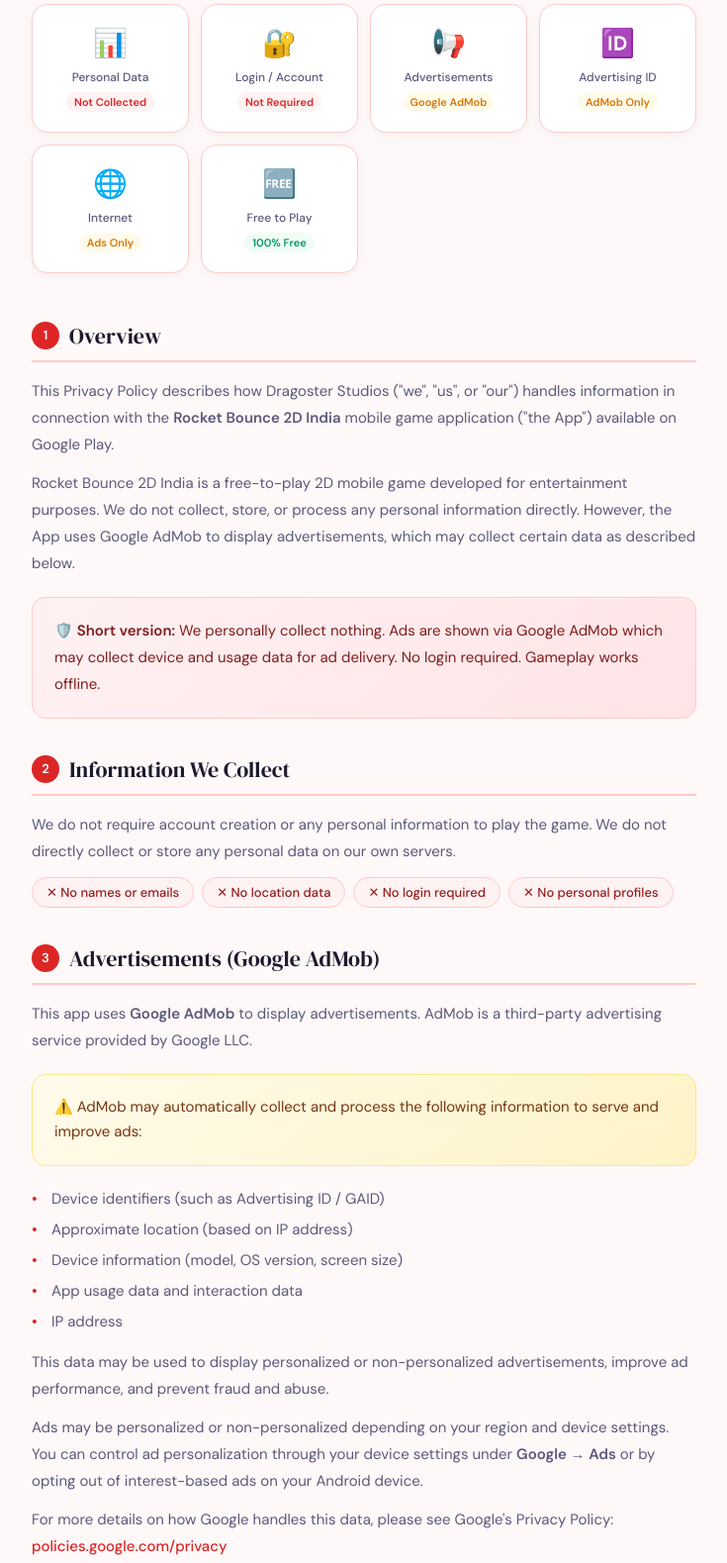
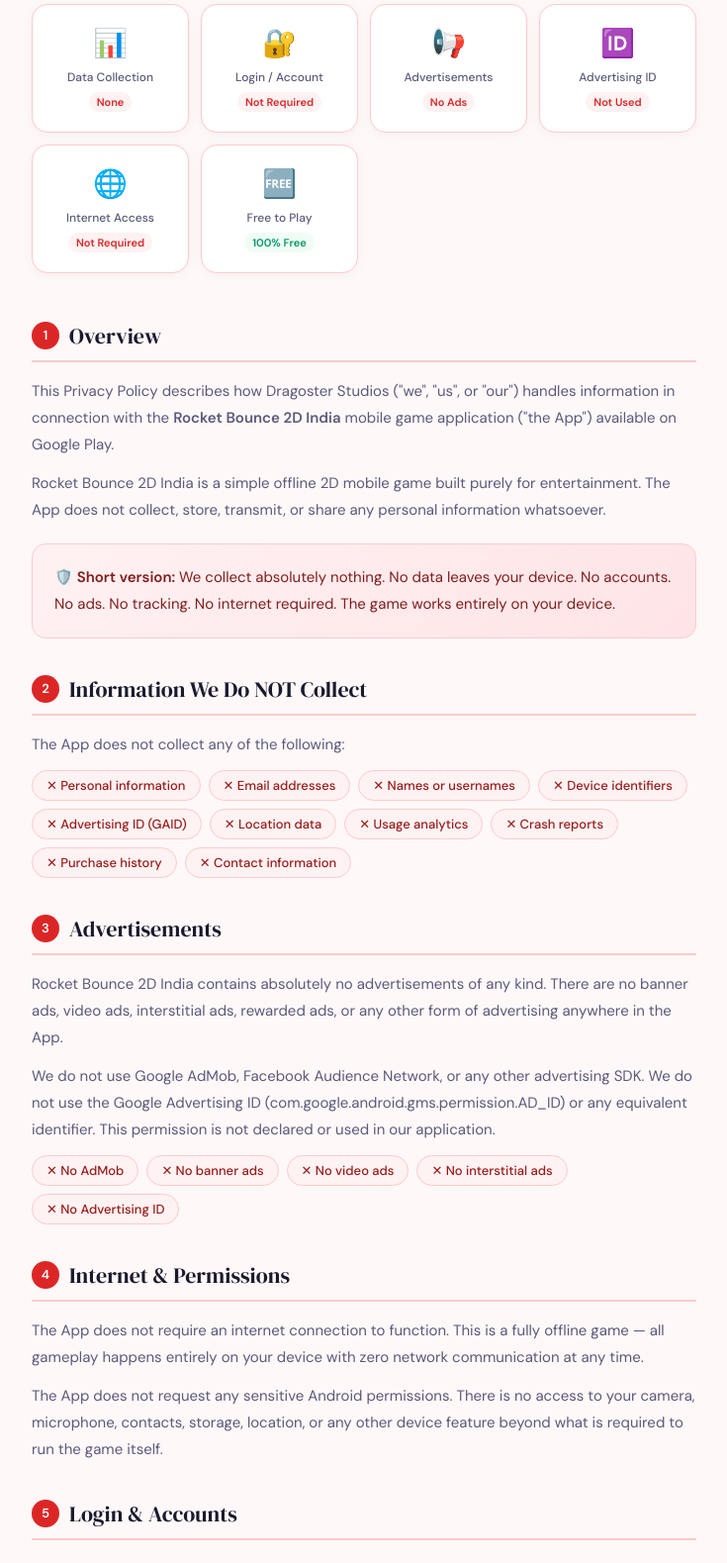
Before and after one commit to vedant262/RocketBounce2DIndia-privacy-policy, a plain HTML site: page index.html in a window 1280 px wide. Shown: the part 350-1929 px from the top of the page at 99% size, without its empty margins (272-1007 px from the left). Drawn offline with Linux system fonts and the light colour scheme.

Commit message:
Revise privacy policy and remove ad references

```diff
--- a/index.html
+++ b/index.html
@@ -15,15 +15,10 @@
     --card: #ffffff;
     --border: #fecaca;
     --yes: #059669;
-    --warn: #d97706;
+    --no: #dc2626;
   }
   * { margin:0; padding:0; box-sizing:border-box; }
-  body {
-    font-family: 'DM Sans', sans-serif;
-    background: var(--bg);
-    color: var(--ink);
-    min-height: 100vh;
-  }
+  body { font-family: 'DM Sans', sans-serif; background: var(--bg); color: var(--ink); min-height: 100vh; }
   .hero {
     background: linear-gradient(135deg, #1a1a2e 0%, #450a0a 50%, #7f1d1d 100%);
     padding: 60px 24px 48px;
@@ -31,180 +26,35 @@
     position: relative;
     overflow: hidden;
   }
-  .hero::before {
-    content: '🚀';
-    position: absolute;
-    font-size: 200px;
-    opacity: 0.05;
-    top: -30px; left: 50%;
-    transform: translateX(-50%);
-  }
-  .badge {
-    display: inline-block;
-    background: rgba(220,38,38,0.25);
-    border: 1px solid rgba(220,38,38,0.5);
-    color: #fca5a5;
-    padding: 6px 16px;
-    border-radius: 100px;
-    font-size: 13px;
-    font-weight: 500;
-    letter-spacing: 0.5px;
-    margin-bottom: 20px;
-  }
-  .hero h1 {
-    font-family: 'DM Serif Display', serif;
-    font-size: clamp(28px, 5vw, 48px);
-    color: #fff;
-    margin-bottom: 12px;
-    line-height: 1.2;
-  }
+  .hero::before { content: '🚀'; position: absolute; font-size: 200px; opacity: 0.05; top: -30px; left: 50%; transform: translateX(-50%); }
+  .badge { display: inline-block; background: rgba(220,38,38,0.25); border: 1px solid rgba(220,38,38,0.5); color: #fca5a5; padding: 6px 16px; border-radius: 100px; font-size: 13px; font-weight: 500; letter-spacing: 0.5px; margin-bottom: 20px; }
+  .hero h1 { font-family: 'DM Serif Display', serif; font-size: clamp(28px, 5vw, 48px); color: #fff; margin-bottom: 12px; line-height: 1.2; }
   .hero p { color: #fca5a5; font-size: 15px; font-weight: 300; }
-  .wrap {
-    max-width: 720px;
-    margin: 0 auto;
-    padding: 48px 24px 80px;
-  }
-  .summary-grid {
-    display: grid;
-    grid-template-columns: repeat(auto-fit, minmax(140px, 1fr));
-    gap: 12px;
-    margin-bottom: 48px;
-  }
-  .summary-card {
-    background: var(--card);
-    border: 1px solid var(--border);
-    border-radius: 16px;
-    padding: 20px 16px;
-    text-align: center;
-    box-shadow: 0 2px 12px rgba(0,0,0,0.04);
-  }
+  .wrap { max-width: 720px; margin: 0 auto; padding: 48px 24px 80px; }
+  .summary-grid { display: grid; grid-template-columns: repeat(auto-fit, minmax(140px, 1fr)); gap: 12px; margin-bottom: 48px; }
+  .summary-card { background: var(--card); border: 1px solid var(--border); border-radius: 16px; padding: 20px 16px; text-align: center; box-shadow: 0 2px 12px rgba(0,0,0,0.04); }
   .summary-card .icon { font-size: 28px; margin-bottom: 8px; }
   .summary-card .label { font-size: 12px; color: var(--muted); font-weight: 500; line-height: 1.4; }
-  .summary-card .val {
-    font-size: 11px;
-    font-weight: 600;
-    margin-top: 6px;
-    padding: 3px 8px;
-    border-radius: 100px;
-    display: inline-block;
-  }
-  .val.no-val { background: #fef2f2; color: #dc2626; }
+  .summary-card .val { font-size: 11px; font-weight: 600; margin-top: 6px; padding: 3px 8px; border-radius: 100px; display: inline-block; }
+  .val.no-val { background: #fef2f2; color: var(--no); }
   .val.yes-val { background: #f0fdf4; color: var(--yes); }
-  .val.warn-val { background: #fffbeb; color: var(--warn); }
-
   .section { margin-bottom: 36px; }
-  .section-title {
-    font-family: 'DM Serif Display', serif;
-    font-size: 22px;
-    color: var(--ink);
-    margin-bottom: 16px;
-    padding-bottom: 10px;
-    border-bottom: 2px solid var(--border);
-    display: flex;
-    align-items: center;
-    gap: 10px;
-  }
-  .section-title .num {
-    background: var(--accent);
-    color: white;
-    width: 28px; height: 28px;
-    border-radius: 50%;
-    display: flex; align-items: center; justify-content: center;
-    font-family: 'DM Sans', sans-serif;
-    font-size: 13px;
-    font-weight: 600;
-    flex-shrink: 0;
-  }
-  .section p {
-    color: var(--muted);
-    font-size: 15px;
-    line-height: 1.8;
-    margin-bottom: 12px;
-  }
+  .section-title { font-family: 'DM Serif Display', serif; font-size: 22px; color: var(--ink); margin-bottom: 16px; padding-bottom: 10px; border-bottom: 2px solid var(--border); display: flex; align-items: center; gap: 10px; }
+  .section-title .num { background: var(--accent); color: white; width: 28px; height: 28px; border-radius: 50%; display: flex; align-items: center; justify-content: center; font-family: 'DM Sans', sans-serif; font-size: 13px; font-weight: 600; flex-shrink: 0; }
+  .section p { color: var(--muted); font-size: 15px; line-height: 1.8; margin-bottom: 12px; }
   .section a { color: var(--accent); text-decoration: none; font-weight: 500; }
-  .section a:hover { text-decoration: underline; }
-
   .pill-row { display: flex; flex-wrap: wrap; gap: 8px; margin-top: 12px; }
-  .pill {
-    padding: 6px 14px;
-    border-radius: 100px;
-    font-size: 13px;
-    font-weight: 500;
-    display: flex; align-items: center; gap: 6px;
-  }
+  .pill { padding: 6px 14px; border-radius: 100px; font-size: 13px; font-weight: 500; display: flex; align-items: center; gap: 6px; }
   .pill.red { background: #fef2f2; color: #991b1b; border: 1px solid #fecaca; }
-  .pill.orange { background: #fff7ed; color: #92400e; border: 1px solid #fed7aa; }
   .pill.green { background: #f0fdf4; color: #166534; border: 1px solid #bbf7d0; }
-
-  .highlight {
-    background: linear-gradient(135deg, #fff1f2, #ffe4e6);
-    border: 1px solid #fecaca;
-    border-radius: 14px;
-    padding: 20px 22px;
-    margin: 20px 0;
-  }
+  .highlight { background: linear-gradient(135deg, #fff1f2, #ffe4e6); border: 1px solid #fecaca; border-radius: 14px; padding: 20px 22px; margin: 20px 0; }
   .highlight p { color: #7f1d1d; margin: 0; font-size: 15px; }
-
-  .warn-box {
-    background: linear-gradient(135deg, #fffbeb, #fef3c7);
-    border: 1px solid #fde68a;
-    border-radius: 14px;
-    padding: 20px 22px;
-    margin: 20px 0;
-  }
-  .warn-box p { color: #78350f; margin: 0; font-size: 15px; line-height: 1.7; }
-
-  .bullet-list {
-    list-style: none;
-    margin: 12px 0;
-    padding: 0;
-  }
-  .bullet-list li {
-    color: var(--muted);
-    font-size: 15px;
-    line-height: 1.8;
-    padding-left: 20px;
-    position: relative;
-    margin-bottom: 4px;
-  }
-  .bullet-list li::before {
-    content: '•';
-    color: var(--accent);
-    position: absolute;
-    left: 0;
-    font-weight: bold;
-  }
-
-  .contact-box {
-    background: var(--card);
-    border: 1px solid var(--border);
-    border-radius: 16px;
-    padding: 24px;
-    display: flex;
-    align-items: flex-start;
-    gap: 16px;
-    box-shadow: 0 2px 12px rgba(0,0,0,0.04);
-  }
-  .contact-icon {
-    width: 44px; height: 44px;
-    background: linear-gradient(135deg, var(--accent), var(--accent2));
-    border-radius: 12px;
-    display: flex; align-items: center; justify-content: center;
-    font-size: 20px;
-    flex-shrink: 0;
-  }
+  .contact-box { background: var(--card); border: 1px solid var(--border); border-radius: 16px; padding: 24px; display: flex; align-items: flex-start; gap: 16px; box-shadow: 0 2px 12px rgba(0,0,0,0.04); }
+  .contact-icon { width: 44px; height: 44px; background: linear-gradient(135deg, var(--accent), var(--accent2)); border-radius: 12px; display: flex; align-items: center; justify-content: center; font-size: 20px; flex-shrink: 0; }
   .contact-box h4 { font-size: 15px; font-weight: 600; margin-bottom: 8px; }
   .contact-box p { color: var(--muted); font-size: 14px; line-height: 1.8; margin: 0; }
   .contact-box a { color: var(--accent); text-decoration: none; font-weight: 500; }
-
-  .footer {
-    text-align: center;
-    padding: 32px 24px;
-    border-top: 1px solid var(--border);
-    color: var(--muted);
-    font-size: 13px;
-    line-height: 1.8;
-  }
+  .footer { text-align: center; padding: 32px 24px; border-top: 1px solid var(--border); color: var(--muted); font-size: 13px; line-height: 1.8; }
   .footer strong { color: var(--ink); }
 </style>
 </head>
@@ -219,110 +69,93 @@
 <div class="wrap">
 
   <div class="summary-grid">
-    <div class="summary-card">
-      <div class="icon">📊</div>
-      <div class="label">Personal Data</div>
-      <div class="val no-val">Not Collected</div>
-    </div>
-    <div class="summary-card">
-      <div class="icon">🔐</div>
-      <div class="label">Login / Account</div>
-      <div class="val no-val">Not Required</div>
-    </div>
-    <div class="summary-card">
-      <div class="icon">📢</div>
-      <div class="label">Advertisements</div>
-      <div class="val warn-val">Google AdMob</div>
-    </div>
-    <div class="summary-card">
-      <div class="icon">🆔</div>
-      <div class="label">Advertising ID</div>
-      <div class="val warn-val">AdMob Only</div>
-    </div>
-    <div class="summary-card">
-      <div class="icon">🌐</div>
-      <div class="label">Internet</div>
-      <div class="val warn-val">Ads Only</div>
-    </div>
-    <div class="summary-card">
-      <div class="icon">🆓</div>
-      <div class="label">Free to Play</div>
-      <div class="val yes-val">100% Free</div>
-    </div>
+    <div class="summary-card"><div class="icon">📊</div><div class="label">Data Collection</div><div class="val no-val">None</div></div>
+    <div class="summary-card"><div class="icon">🔐</div><div class="label">Login / Account</div><div class="val no-val">Not Required</div></div>
+    <div class="summary-card"><div class="icon">📢</div><div class="label">Advertisements</div><div class="val no-val">No Ads</div></div>
+    <div class="summary-card"><div class="icon">🆔</div><div class="label">Advertising ID</div><div class="val no-val">Not Used</div></div>
+    <div class="summary-card"><div class="icon">🌐</div><div class="label">Internet Access</div><div class="val no-val">Not Required</div></div>
+    <div class="summary-card"><div class="icon">🆓</div><div class="label">Free to Play</div><div class="val yes-val">100% Free</div></div>
   </div>
 
   <div class="section">
     <div class="section-title"><span class="num">1</span> Overview</div>
     <p>This Privacy Policy describes how Dragoster Studios ("we", "us", or "our") handles information in connection with the <strong>Rocket Bounce 2D India</strong> mobile game application ("the App") available on Google Play.</p>
-    <p>Rocket Bounce 2D India is a free-to-play 2D mobile game developed for entertainment purposes. We do not collect, store, or process any personal information directly. However, the App uses Google AdMob to display advertisements, which may collect certain data as described below.</p>
+    <p>Rocket Bounce 2D India is a simple offline 2D mobile game built purely for entertainment. The App does not collect, store, transmit, or share any personal information whatsoever.</p>
     <div class="highlight">
-      <p>🛡️ <strong>Short version:</strong> We personally collect nothing. Ads are shown via Google AdMob which may collect device and usage data for ad delivery. No login required. Gameplay works offline.</p>
+      <p>🛡️ <strong>Short version:</strong> We collect absolutely nothing. No data leaves your device. No accounts. No ads. No tracking. No internet required. The game works entirely on your device.</p>
     </div>
   </div>
 
   <div class="section">
-    <div class="section-title"><span class="num">2</span> Information We Collect</div>
-    <p>We do not require account creation or any personal information to play the game. We do not directly collect or store any personal data on our own servers.</p>
+    <div class="section-title"><span class="num">2</span> Information We Do NOT Collect</div>
+    <p>The App does not collect any of the following:</p>
     <div class="pill-row">
-      <span class="pill red">✕ No names or emails</span>
-      <span class="pill red">✕ No location data</span>
-      <span class="pill red">✕ No login required</span>
-      <span class="pill red">✕ No personal profiles</span>
+      <span class="pill red">✕ Personal information</span>
+      <span class="pill red">✕ Email addresses</span>
+      <span class="pill red">✕ Names or usernames</span>
+      <span class="pill red">✕ Device identifiers</span>
+      <span class="pill red">✕ Advertising ID (GAID)</span>
+      <span class="pill red">✕ Location data</span>
+      <span class="pill red">✕ Usage analytics</span>
+      <span class="pill red">✕ Crash reports</span>
+      <span class="pill red">✕ Purchase history</span>
+      <span class="pill red">✕ Contact information</span>
     </div>
   </div>
 
   <div class="section">
-    <div class="section-title"><span class="num">3</span> Advertisements (Google AdMob)</div>
-    <p>This app uses <strong>Google AdMob</strong> to display advertisements. AdMob is a third-party advertising service provided by Google LLC.</p>
-    <div class="warn-box">
-      <p>⚠️ AdMob may automatically collect and process the following information to serve and improve ads:</p>
-    </div>
-    <ul class="bullet-list">
-      <li>Device identifiers (such as Advertising ID / GAID)</li>
-      <li>Approximate location (based on IP address)</li>
-      <li>Device information (model, OS version, screen size)</li>
-      <li>App usage data and interaction data</li>
-      <li>IP address</li>
-    </ul>
-    <p style="margin-top:14px;">This data may be used to display personalized or non-personalized advertisements, improve ad performance, and prevent fraud and abuse.</p>
-    <p>Ads may be personalized or non-personalized depending on your region and device settings. You can control ad personalization through your device settings under <strong>Google → Ads</strong> or by opting out of interest-based ads on your Android device.</p>
-    <p>For more details on how Google handles this data, please see Google's Privacy Policy: <a href="https://policies.google.com/privacy" target="_blank">policies.google.com/privacy</a></p>
+    <div class="section-title"><span class="num">3</span> Advertisements</div>
+    <p>Rocket Bounce 2D India contains absolutely no advertisements of any kind. There are no banner ads, video ads, interstitial ads, rewarded ads, or any other form of advertising anywhere in the App.</p>
+    <p>We do not use Google AdMob, Facebook Audience Network, or any other advertising SDK. We do not use the Google Advertising ID (com.google.android.gms.permission.AD_ID) or any equivalent identifier. This permission is not declared or used in our application.</p>
     <div class="pill-row">
-      <span class="pill orange">✓ Google AdMob</span>
-      <span class="pill red">✕ No other ad networks</span>
-      <span class="pill red">✕ No direct data storage by us</span>
+      <span class="pill red">✕ No AdMob</span>
+      <span class="pill red">✕ No banner ads</span>
+      <span class="pill red">✕ No video ads</span>
+      <span class="pill red">✕ No interstitial ads</span>
+      <span class="pill red">✕ No Advertising ID</span>
     </div>
   </div>
 
   <div class="section">
-    <div class="section-title"><span class="num">4</span> Internet Access</div>
-    <p>The App does not require an internet connection for core gameplay. Internet access is only used to load and display advertisements through Google AdMob. All gameplay mechanics function completely offline.</p>
+    <div class="section-title"><span class="num">4</span> Internet &amp; Permissions</div>
+    <p>The App does not require an internet connection to function. This is a fully offline game — all gameplay happens entirely on your device with zero network communication at any time.</p>
+    <p>The App does not request any sensitive Android permissions. There is no access to your camera, microphone, contacts, storage, location, or any other device feature beyond what is required to run the game itself.</p>
   </div>
 
   <div class="section">
-    <div class="section-title"><span class="num">5</span> Children's Privacy</div>
-    <p>This App is intended for a general audience and is not specifically directed to children under the age of 13. We do not knowingly collect personal data from children. If you believe that a child has provided personal information through this App, please contact us so we can take appropriate action.</p>
-    <p>AdMob's data collection practices for children's apps may differ. Please refer to Google's policies for more information.</p>
+    <div class="section-title"><span class="num">5</span> Login &amp; Accounts</div>
+    <p>Rocket Bounce 2D India has no login system, no account creation, no password, and no user profile of any kind. You simply download and play — no sign-up, no registration, nothing required.</p>
   </div>
 
   <div class="section">
-    <div class="section-title"><span class="num">6</span> User Choices</div>
-    <p>You can limit or disable ad personalization through your Android device settings. Depending on your region, you may have additional rights related to your personal data under applicable privacy laws such as GDPR or CCPA.</p>
-    <p>To opt out of interest-based advertising, go to <strong>Settings → Google → Ads → Opt out of Ads Personalization</strong> on your Android device.</p>
+    <div class="section-title"><span class="num">6</span> Third-Party Services</div>
+    <p>The App does not integrate any third-party SDKs, analytics platforms, advertising networks, crash reporting tools, or external services of any kind. There are no connections to external servers and no data is transmitted to us or any third party at any time.</p>
+    <div class="pill-row">
+      <span class="pill red">✕ No AdMob</span>
+      <span class="pill red">✕ No Google Analytics</span>
+      <span class="pill red">✕ No Firebase</span>
+      <span class="pill red">✕ No Facebook SDK</span>
+      <span class="pill red">✕ No third-party SDKs</span>
+    </div>
   </div>
 
   <div class="section">
-    <div class="section-title"><span class="num">7</span> Data Security</div>
-    <p>We do not store personal data on our own servers. Third-party services such as Google AdMob handle data securely according to their own privacy policies and industry-standard security practices. We have no access to the data collected by AdMob.</p>
+    <div class="section-title"><span class="num">7</span> Children's Privacy</div>
+    <p>The App is safe for users of all ages. Since we do not collect any personal information from anyone, there is no risk to children's privacy. The App fully complies with the Children's Online Privacy Protection Act (COPPA) and Google Play's Families Policy.</p>
   </div>
 
   <div class="section">
-    <div class="section-title"><span class="num">8</span> Changes to This Policy</div>
+    <div class="section-title"><span class="num">8</span> Data Security</div>
+    <p>Since no personal data is collected or transmitted by the App, there is no personal data at risk. Any game progress or settings are stored locally on your device only and are never sent anywhere.</p>
+  </div>
+
+  <div class="section">
+    <div class="section-title"><span class="num">9</span> Changes to This Policy</div>
     <p>We may update this Privacy Policy from time to time. Any changes will be posted on this page with an updated effective date. We encourage you to review this policy periodically. Continued use of the App after any changes constitutes acceptance of the updated policy.</p>
   </div>
 
   <div class="section">
-    <div class="section-title"><span class="num">9</span> Contact Us</div>
+    <div class="section-title"><span class="num">10</span> Contact Us</div>
     <p>If you have any questions or concerns about this Privacy Policy, please contact us:</p>
     <div class="contact-box">
       <div class="contact-icon">✉️</div>
@@ -341,7 +174,7 @@
 
 <div class="footer">
   <strong>Privacy Policy — Rocket Bounce 2D India by Dragoster Studios</strong><br>
-  Effective Date: May 13, 2026 &nbsp;·&nbsp; Advertisements served by Google AdMob. No personal data collected directly by us.
+  Effective Date: May 13, 2026 &nbsp;·&nbsp; This app does not collect, store, or share any personal data.
 </div>
 
 </body>
```
